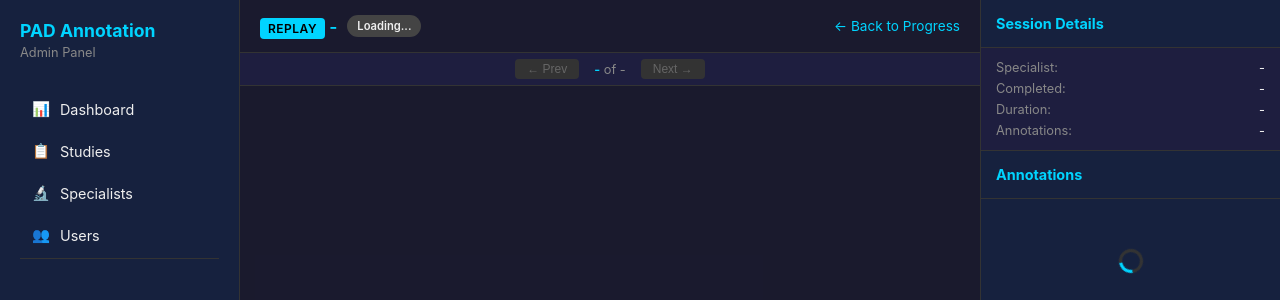
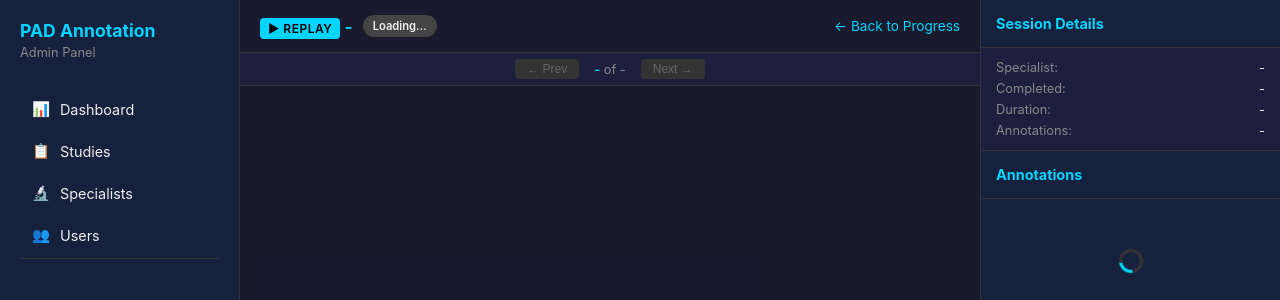
Before and after one commit to psaboia/pad-salience-annotations, a FastAPI app: template frontend/templates/admin/session_replay.html in a window 1280 px wide. Shown: the top 300 px of the page. Run offline with FastAPI, Linux system fonts and the light colour scheme; the template is opened without the code that fills it, so the values that code supplies are empty.

Commit message:
style(replay): add play icon to Replay badge

```diff
--- a/frontend/templates/admin/session_replay.html
+++ b/frontend/templates/admin/session_replay.html
@@ -494,7 +494,7 @@
     <main class="main-content">
         <div class="content-header">
             <div class="header-title">
-                <h2><span class="replay-label">Replay</span> <span class="drug-name" id="drugName">-</span></h2>
+                <h2><span class="replay-label">▶ Replay</span> <span class="drug-name" id="drugName">-</span></h2>
                 <span class="badge badge-secondary" id="sampleBadge">Loading...</span>
             </div>
             <a href="/admin/studies/{{ study_id }}/progress" class="back-link">← Back to Progress</a>
```
